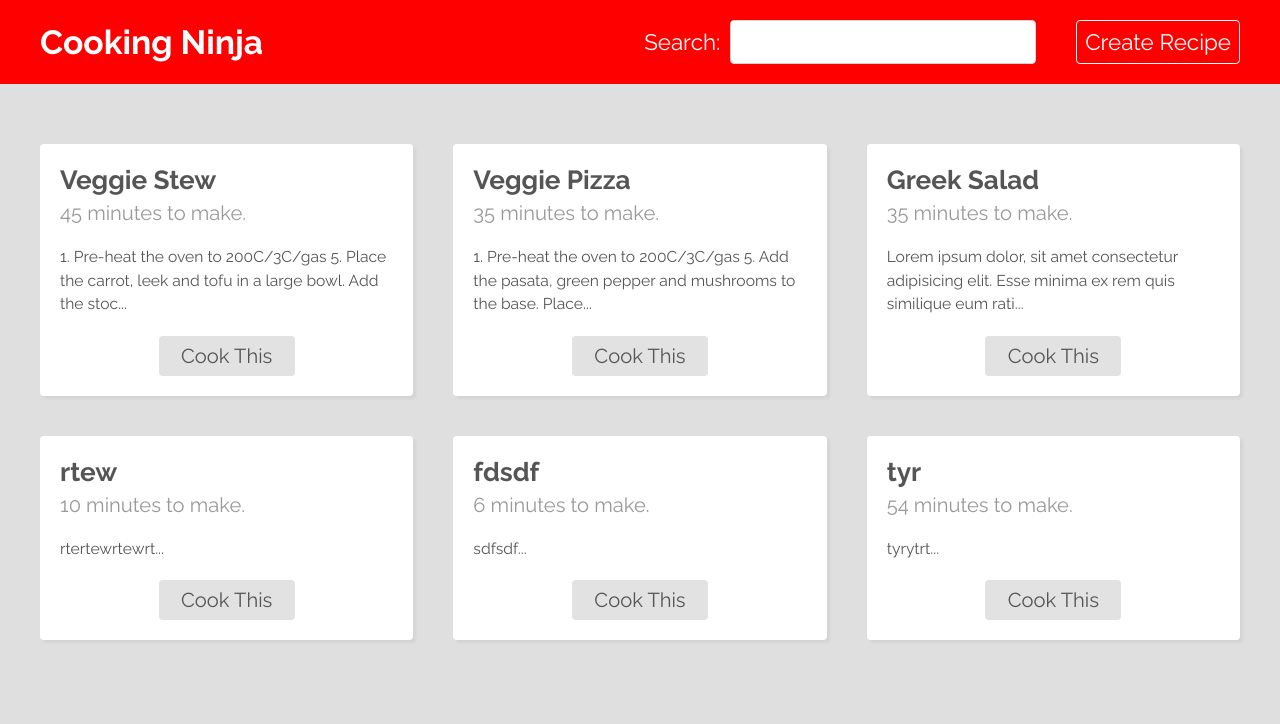
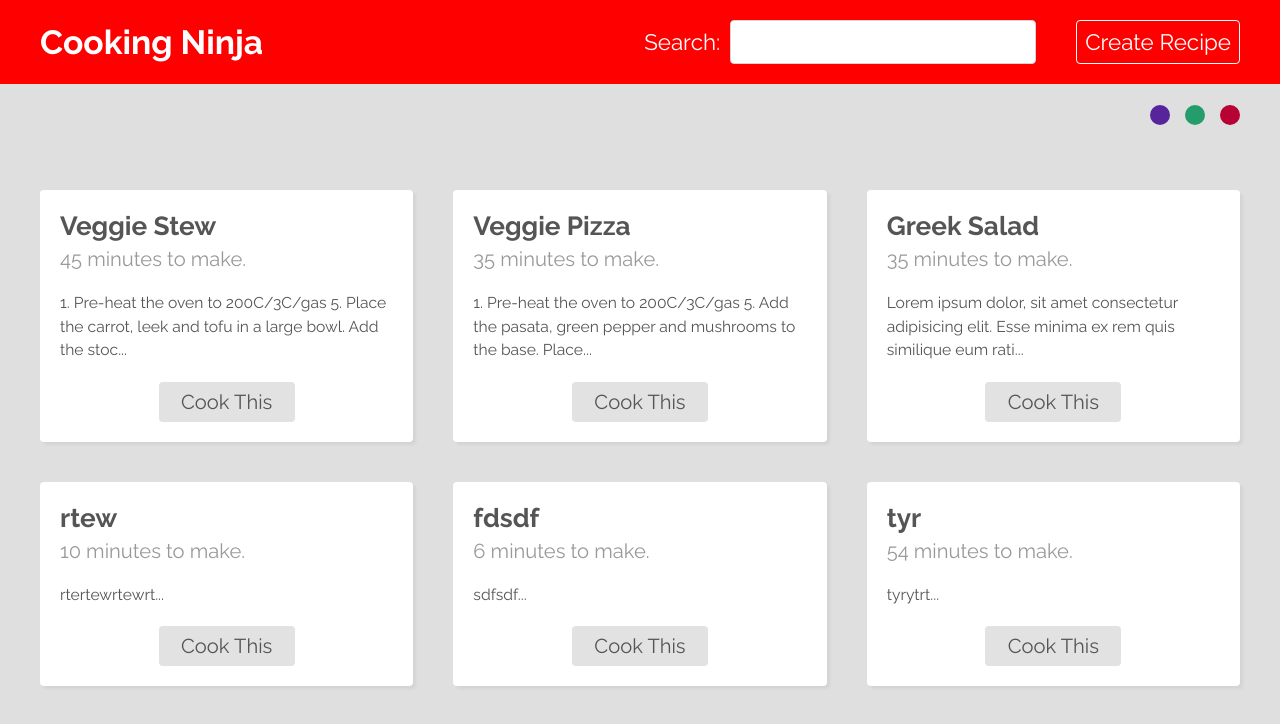
Before and after one commit to JAYMAC1/cooking-ninja, a React (Create React App) app: page / in a window 1280 px wide. Shown: the top 724 px of the page. Built offline with nearby package versions, Linux system fonts and the light colour scheme; data requests are answered from the project's data file.

Commit message:
imported ThemeSelector component

```diff
--- a/src/App.js
+++ b/src/App.js
@@ -5,6 +5,7 @@ import './App.css'
 
 // Page components
 import Navbar from './components/Navbar'
+import ThemeSelector from './components/ThemeSelector'
 import Create from './pages/create/Create'
 import Home from './pages/home/Home'
 import Recipe from './pages/recipe/Recipe'
@@ -15,6 +16,7 @@ function App() {
     <div className='App'>
       <BrowserRouter>
         <Navbar />
+        <ThemeSelector />
         <Switch>
           <Route exact path='/'>
             <Home />
```
